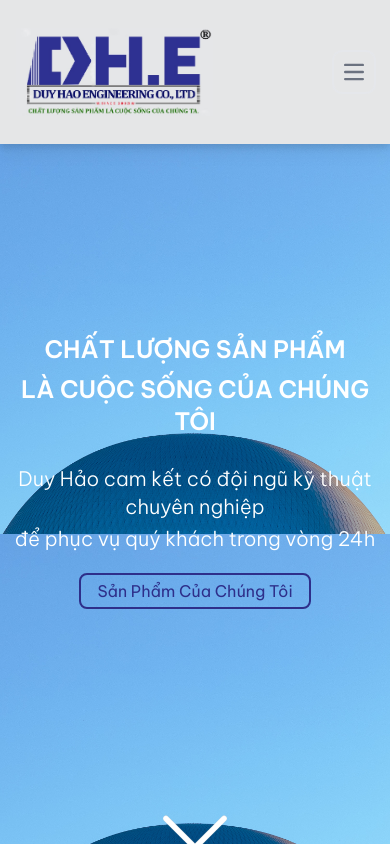
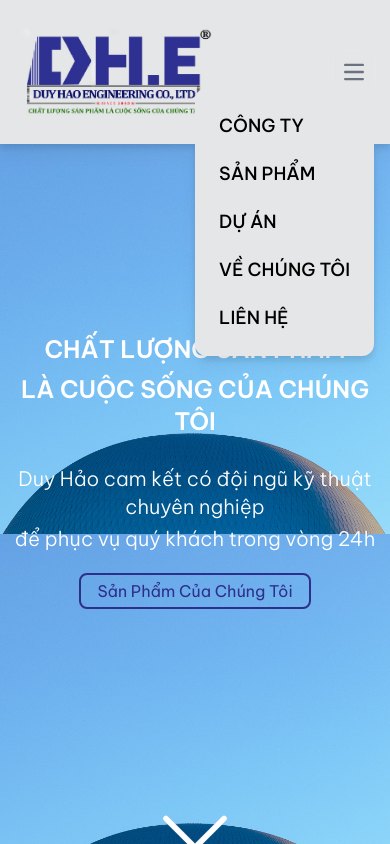
Before and after one commit to axelnguyen0701/duyhao, a Next.js app: page / in a window 390 px wide. Both pictures are taken after a click on the button "Open main menu". Shown: the top 844 px of the page. Built offline with nearby package versions, Linux system fonts and the light colour scheme.

Commit message:
fix carousel and navbar on mobile

```diff
--- a/app/Components/Carousel.jsx
+++ b/app/Components/Carousel.jsx
@@ -101,13 +101,13 @@ const Carousel = () => {
                 </div>
                 <div
                     ref={carousel}
-                    className="carousel-container relative flex gap-8 overflow-hidden scroll-smooth snap-x snap-mandatory touch-pan-x z-0"
+                    className="carousel-container relative flex md:gap-8 overflow-hidden scroll-smooth snap-x snap-mandatory touch-pan-x z-0"
                 >
                     {data.resources.map((resource, index) => {
                         return (
                             <div
                                 key={index}
-                                className="carousel-item text-center relative h-80 w-[600px] overflow-hidden snap-start min-w-0 shrink-0"
+                                className="carousel-item text-center relative h-80 md:w-[600px] overflow-hidden snap-start min-w-0 shrink-0"
                             >
                                 <a
                                     href={resource.link}
@@ -122,7 +122,7 @@ const Carousel = () => {
                                 </a>
                                 <a
                                     href={resource.link}
-                                    className="h-full w-full aspect-square flex flex-col justify-center items-center absolute top-0 left-0 transition-opacity duration-300 opacity-0 hover:opacity-100 bg-blue-800/75 z-10"
+                                    className="w-[65vw] h-full md:w-full aspect-square flex flex-col justify-center items-center absolute top-0 left-0 transition-opacity duration-300 md:opacity-0 hover:opacity-100 bg-blue-800/75 z-10"
                                 >
                                     <h3 className="text-white py-6 px-3 mx-auto text-xl font-medium">
                                         {resource.title}
--- a/app/NavBar/NavBar.jsx
+++ b/app/NavBar/NavBar.jsx
@@ -1,6 +1,22 @@
+"use client";
 import Image from "next/image";
 import Link from "next/link";
+import { useState } from "react";
 export default function NavBar() {
+    const [toggle, setToggle] = useState(false);
+    const navLinks = [
+        {
+            title: "CÔNG TY",
+            url: "/",
+        },
+        { title: "SẢN PHẨM", url: "/products" },
+        { title: "DỰ ÁN", url: "#" },
+        { title: "VỀ CHÚNG TÔI", url: "#" },
+        {
+            title: "LIÊN HỆ",
+            url: "#",
+        },
+    ];
     return (
         <nav class="bg-duy-hao-gray border-gray-200 py-3 drop-shadow-lg text-lg">
             <div class="max-w-screen-xl flex flex-wrap items-center justify-between mx-auto p-4">
@@ -18,6 +34,7 @@ export default function NavBar() {
                     class="inline-flex items-center p-2 w-10 h-10 justify-center text-sm text-gray-500 rounded-lg md:hidden hover:bg-gray-100 focus:outline-none focus:ring-2 focus:ring-gray-200"
                     aria-controls="navbar-default"
                     aria-expanded="false"
+                    onClick={() => setToggle(!toggle)}
                 >
                     <span class="sr-only">Open main menu</span>
                     <svg
@@ -41,47 +58,18 @@ export default function NavBar() {
                     id="navbar-default"
                 >
                     <ul class="font-medium flex flex-col p-4 md:p-0 mt-4 md:flex-row md:space-x-11 md:mt-0 md:border-0 text-black">
-                        <li>
+                        {navLinks.map((e, i) => (
+                            <li key={e.title}>
                                 <Link
-                                href="/"
+                                    href={e.url}
                                     class="block py-2 pl-3 pr-4 bg-blue-700 rounded md:bg-transparent md:p-0 md:hover:text-gray-500"
                                     aria-current="page"
                                 >
-                                CÔNG TY
+                                    {e.title}
                                 </Link>
                             </li>
-                        <li>
-                            <Link
-                                href="/products"
-                                class="block py-2 pl-3 pr-4 rounded hover:text-gray-500 hover:bg-gray-100 md:hover:bg-transparent md:border-0 md:p-0"
-                            >
-                                SẢN PHẨM
-                            </Link>
-                        </li>
-                        <li>
-                            <Link
-                                href="#"
-                                class="block py-2 pl-3 pr-4 rounded hover:text-gray-500 hover:bg-gray-100 md:hover:bg-transparent md:border-0 md:p-0"
-                            >
-                                DỰ ÁN
-                            </Link>
-                        </li>
-                        <li>
-                            <Link
-                                href="#"
-                                class="block py-2 pl-3 pr-4 rounded hover:text-gray-500 hover:bg-gray-100 md:hover:bg-transparent md:border-0 md:p-0"
-                            >
-                                VỀ CHÚNG TÔI
-                            </Link>
-                        </li>
-                        <li>
-                            <Link
-                                href="#"
-                                class="block py-2 pl-3 pr-4 rounded hover:text-gray-500 hover:bg-gray-100 md:hover:bg-transparent md:border-0 md:p-0"
-                            >
-                                LIÊN HỆ
-                            </Link>
-                        </li>
+                        ))}
+
                         <li class="self-end pl-8 space-x-2">
                             <span>
                                 <a
@@ -102,6 +90,28 @@ export default function NavBar() {
                         </li>
                     </ul>
                 </div>
+                {/* Mobile Navigation */}
+                {/* Sidebar */}
+                <div
+                    className={`${
+                        !toggle ? "hidden" : "flex"
+                    } p-6 bg-duy-hao-gray absolute top-20 right-0 mx-4 my-2 min-w-[140px] rounded-xl sidebar md:hidden`}
+                >
+                    <ul className="list-none flex justify-end items-start flex-1 flex-col space-y-5">
+                        {navLinks.map((nav, index) => (
+                            <li
+                                key={nav.title}
+                                className={`font-medium cursor-pointer text-[16px]${
+                                    index === navLinks.length - 1
+                                        ? "mb-0"
+                                        : "mb-4"
+                                }`}
+                            >
+                                <Link href={nav.url}>{nav.title}</Link>
+                            </li>
+                        ))}
+                    </ul>
+                </div>
             </div>
         </nav>
     );
```
Lines whose indentation alone changed are shown as unchanged.
